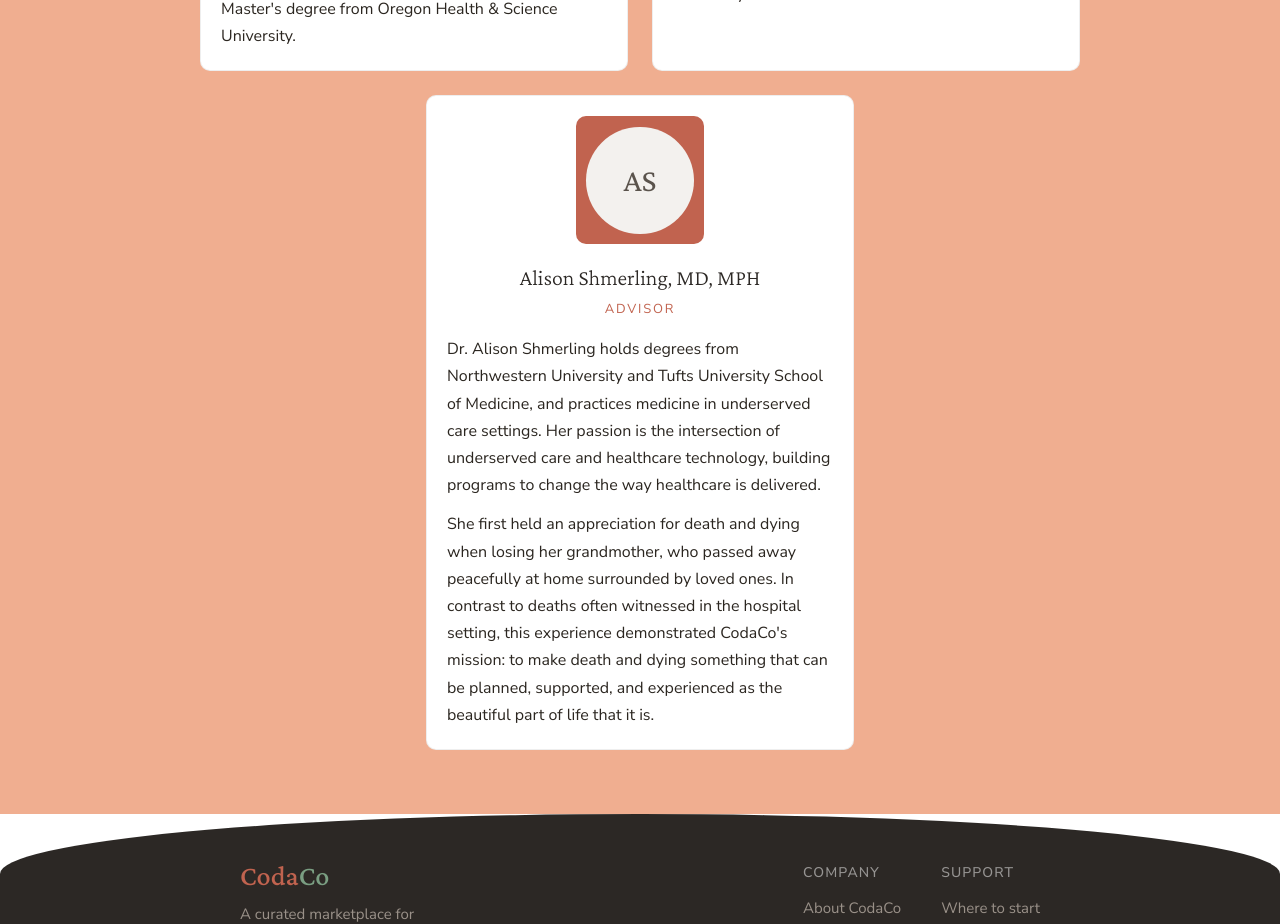
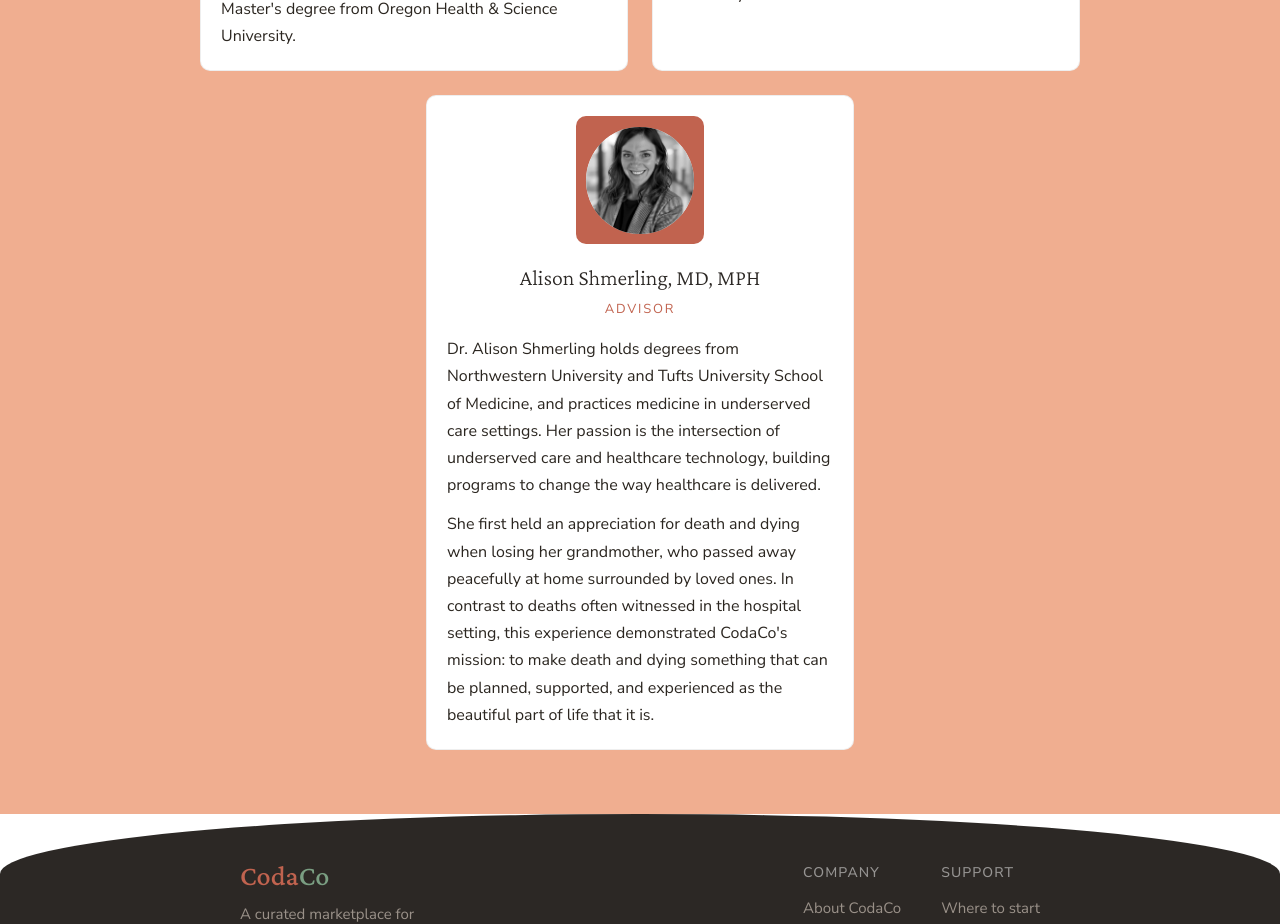
Before and after one commit to julianabernstein-codaco/coda-co, a Next.js app: page /company in a window 1280 px wide. Shown: the part 1140-2064 px from the top of the page. Built offline with nearby package versions, Linux system fonts and the light colour scheme; no server answers.

Commit message:
Add Alison Shmerling advisor headshot to /company
Co-Authored-By: Claude Opus 4.8 <noreply@anthropic.com>
Claude-Session: https://claude.ai/code/session_01Q1CwSaRJp8CLARRCGsxQNZ

```diff
--- a/app/company/page.tsx
+++ b/app/company/page.tsx
@@ -55,6 +55,7 @@ const people: Person[] = [
       "She first held an appreciation for death and dying when losing her grandmother, who passed away peacefully at home surrounded by loved ones. In contrast to deaths often witnessed in the hospital setting, this experience demonstrated CodaCo's mission: to make death and dying something that can be planned, supported, and experienced as the beautiful part of life that it is.",
     ],
     tone: "terracotta",
+    photo: "/vendors/advisor.as.photo.jpg",
   },
 ];
 
```
